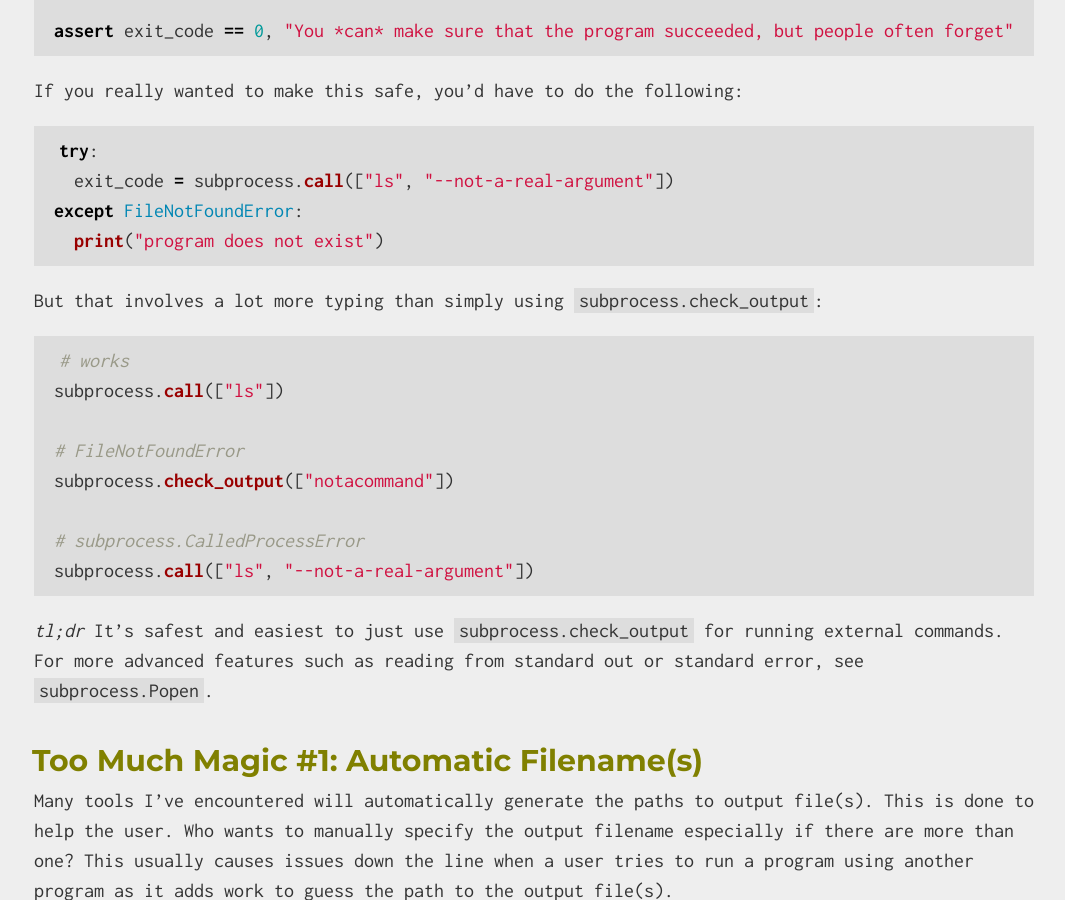
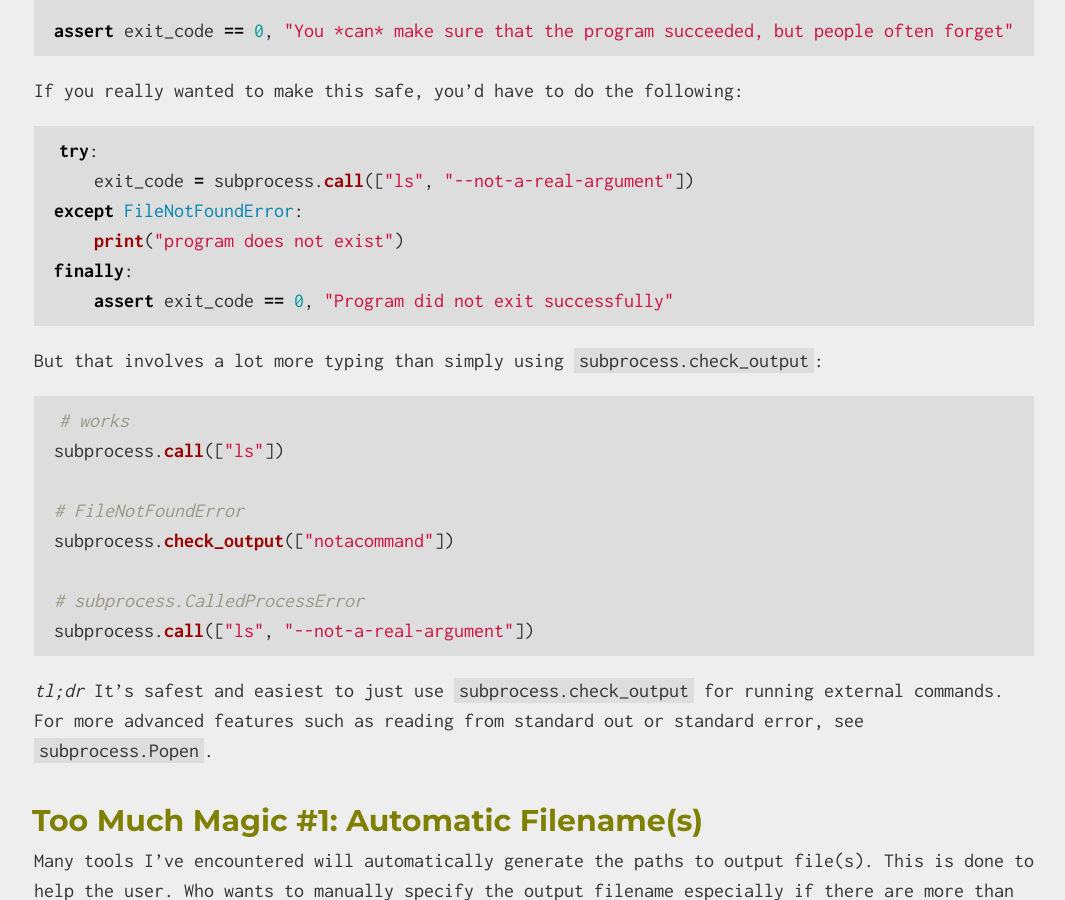
Before and after one commit to audy/audy.github.io, a Jekyll site: the page built from _posts/2021-04-13-Good-Practices-for-Bioinformatics-CLIs.md, in a window 1280 px wide and 900 px high, scrolled down 1594 px. Shown: the whole window, without its empty margins (106-1171 px from the left). Built offline with Jekyll 4.4.1, drawn with Linux system fonts in a browser that asks for light colours.

Commit message:
Fix example

````diff
--- a/_posts/2021-04-13-Good-Practices-for-Bioinformatics-CLIs.md
+++ b/_posts/2021-04-13-Good-Practices-for-Bioinformatics-CLIs.md
@@ -70,9 +70,11 @@ If you really wanted to make this safe, you'd have to do the following:
 
 ```python
 try:
-  exit_code = subprocess.call(["ls", "--not-a-real-argument"])
+    exit_code = subprocess.call(["ls", "--not-a-real-argument"])
 except FileNotFoundError:
-  print("program does not exist")
+    print("program does not exist")
+finally:
+    assert exit_code == 0, "Program did not exit successfully"
 ```
 
 But that involves a lot more typing than simply using `subprocess.check_output`:
````
